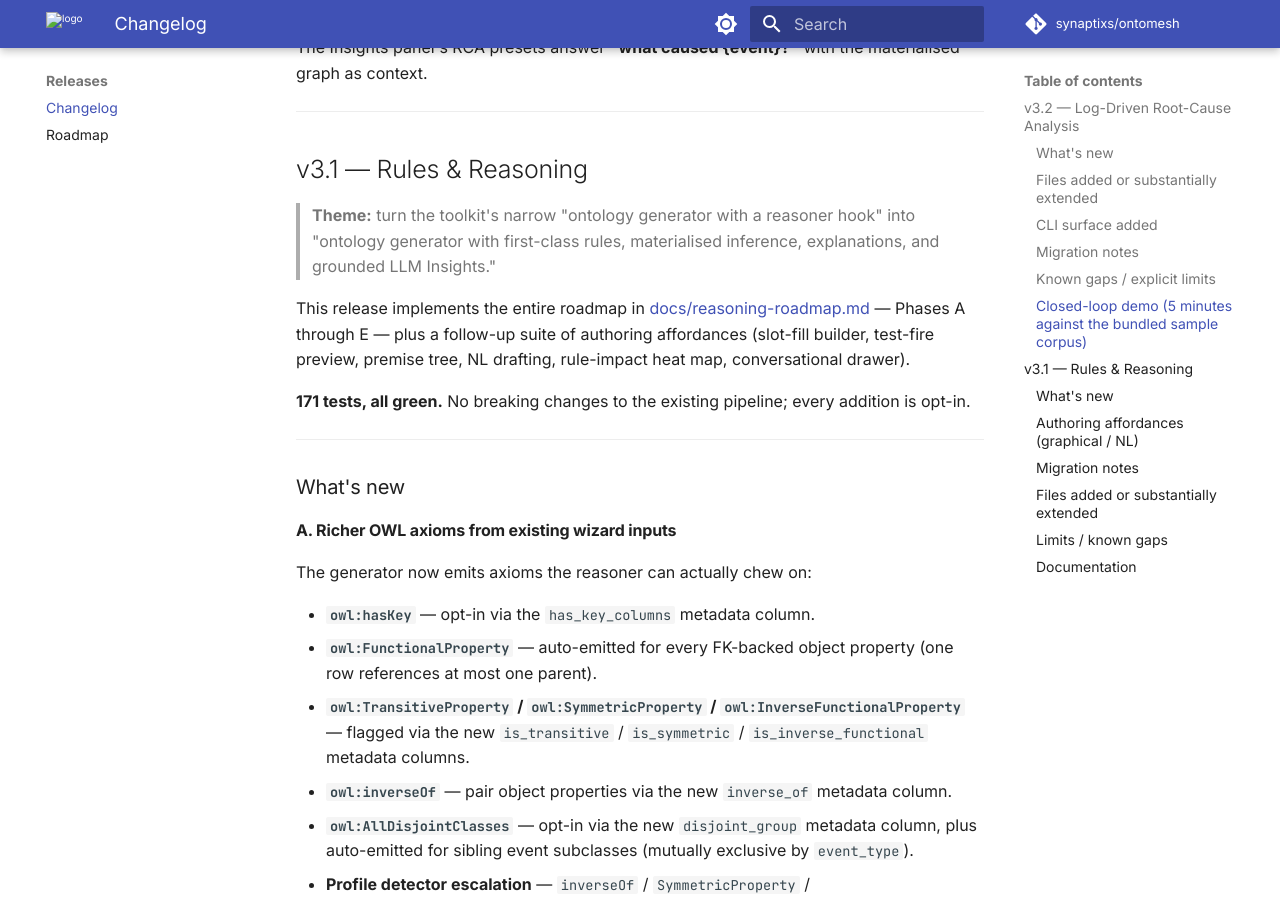
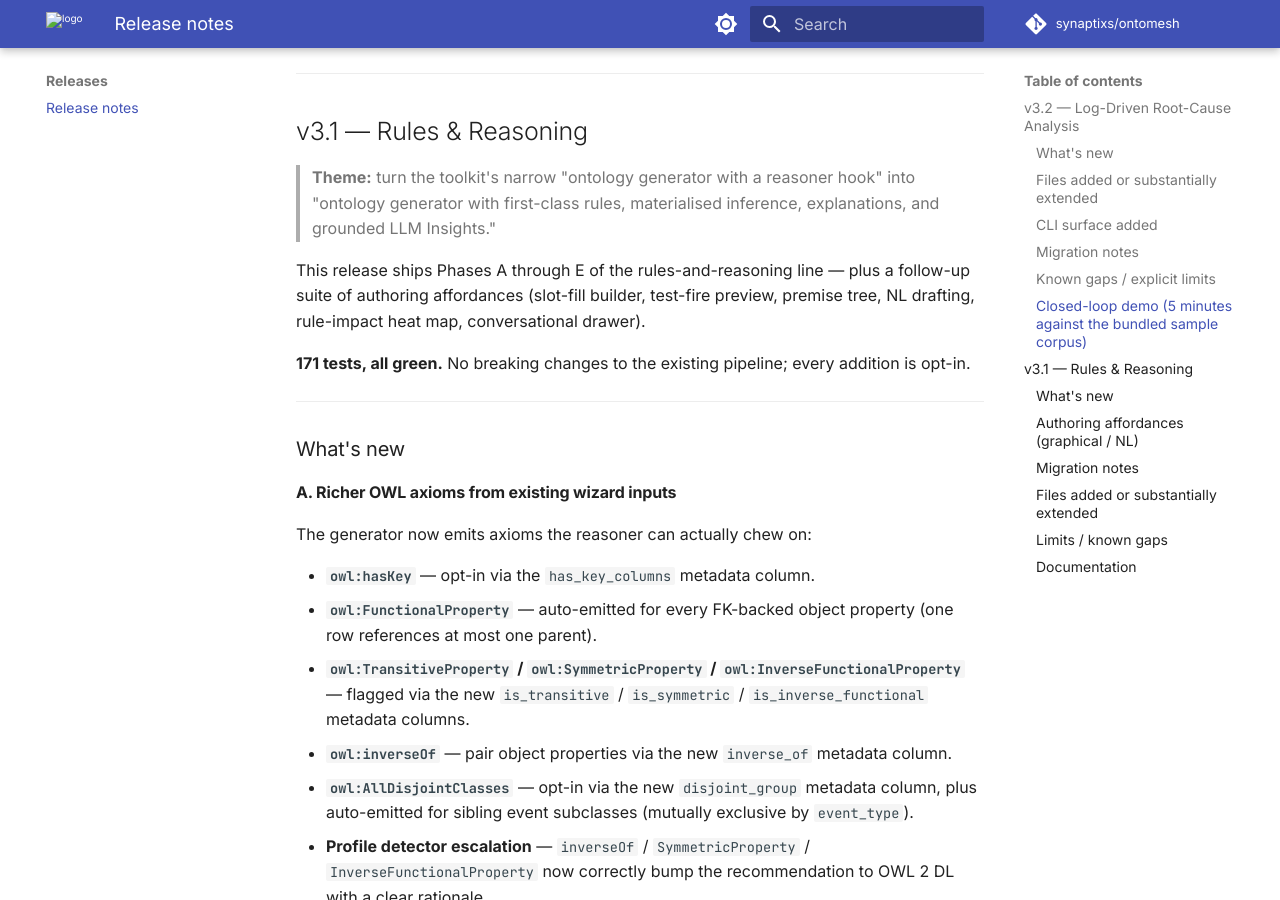
Before and after one commit to synaptixs/ontomesh, an MkDocs documentation site: the page built from docs/release-notes.md, in a window 1280 px wide and 900 px high, scrolled down 5618 px. Built offline with MkDocs 1.6.1 and Material for MkDocs 9.7.7, drawn with Linux system fonts in a browser that asks for light colours; comment, search, counter and statistics services are not loaded; the version menu is left out; some of the changed text lies outside the part shown.

Commit message:
fix(pypi): drop git+VCS direct dep + finish docs-cleanup link scrub
### PyPI fix (the actual blocker)

The first TestPyPI dry-run failed with:

  400 Can't have direct dependency: drift-monitor @
  git+https://github.com/synaptixs/infodrift.git@develop ; extra == "drift"

PyPI bans git+URL deps on uploaded packages — the published wheel must
depend only on other PyPI packages.  Pinning to a SHA doesn't help;
the *form* is rejected.

Two changes:
  • Drop the `drift-monitor @ git+...` line from the `[drift]` and
    `[all]` extras.  The PyPI-installable half of drift (drain3 and
    glue) stays.
  • Document drift as a two-step install in docs/concepts/drift.md
    and docs/getting-started/install.md:
        pip install 'ontomesh[drift]'
        pip install git+https://github.com/synaptixs/infodrift.git@develop
    A long comment in pyproject.toml explains why and links back to the
    docs; once drift-monitor ships to PyPI we'll fold it back in as a
    normal versioned dependency.

Local verification:
  python -m build       → sdist + wheel OK
  twine check --strict  → PASSED on both artefacts
  unzip METADATA        → 0 Requires-Dist lines with `git+` (was 2)
                          drift extra now: drain3>=0.9 only

### Docs cleanup finish (the half that got dropped in PR #46)

PR #46's `git add` errored mid-execution and only the pre-staged
`git rm`s landed.  The roadmap files themselves are gone (confirmed
404 on the live site), but the *inbound link scrubbing* never made
it into the commit.

This commit re-applies it:
  • docs/concepts/log-mining.md — drop dead design-rationale link
  • mkdocs.yml — drop "Roadmap" nav entry (replace "Changelog" label
    with "Release notes" for clarity)
  • CHANGELOG.md — drop dead PUBLIC_RELEASE_PLAN bullet
  • docs/release-notes.md — past-tense factual phrasing in place of
    "implements the entire roadmap in X" dead links
  • features.md — strip dead inline `·`-links
  • examples/log-rca/sample/README.md — drop §-refs to dev-plan
  • .github/workflows/docs.yml — reword the PUBLIC_RELEASE_PLAN
    comment

Verified `git grep` across all .md + .yml: zero remaining references
to deleted roadmap files.

Co-Authored-By: Claude Opus 4.7 (1M context) <noreply@anthropic.com>

````diff
--- a/docs/release-notes.md
+++ b/docs/release-notes.md
@@ -4,7 +4,7 @@
 
 > **Theme:** turn a folder of logs into a reviewed, materialised, queryable RCA ontology — without leaving the toolkit.
 
-This release implements the entire roadmap in [docs/log-rca-roadmap.md](log-rca-roadmap.md) and the development plan in [docs/log-rca-dev-plan.md](log-rca-dev-plan.md) — Phases L1 through L7, all seven shipped.
+This release ships Phases L1 through L7 — the full log-driven RCA pipeline (template clustering, sequence learning, causality, ontology generation).
 
 **263 tests, all green.** No breaking changes; the new pipeline lives alongside the existing one.
 
@@ -92,8 +92,6 @@ A closed-loop hook: re-runs Drain3 (with a stricter `sim_th=0.7`) against incomi
 ### Files added or substantially extended
 
 ```
-docs/log-rca-roadmap.md                   plan
-docs/log-rca-dev-plan.md                  build-out
 docs/release-notes.md                     this entry
 
 src/log_corpus.py                         L1.1 folder iterator
@@ -193,7 +191,7 @@ The Viewer's Materialised tab (from v3.1) renders the derivation premise tree en
 
 > **Theme:** turn the toolkit's narrow "ontology generator with a reasoner hook" into "ontology generator with first-class rules, materialised inference, explanations, and grounded LLM Insights."
 
-This release implements the entire roadmap in [docs/reasoning-roadmap.md](reasoning-roadmap.md) — Phases A through E — plus a follow-up suite of authoring affordances (slot-fill builder, test-fire preview, premise tree, NL drafting, rule-impact heat map, conversational drawer).
+This release ships Phases A through E of the rules-and-reasoning line — plus a follow-up suite of authoring affordances (slot-fill builder, test-fire preview, premise tree, NL drafting, rule-impact heat map, conversational drawer).
 
 **171 tests, all green.** No breaking changes to the existing pipeline; every addition is opt-in.
 
@@ -314,7 +312,6 @@ wizard/rules.py                     # Phase C + #3 + F2 + #7
 wizard/templates/index.html         # all UI surfaces above
 templates/preview_abox.ttl          # F2 / #6
 templates/rules/{telecom,healthcare,finance}.yaml  # Phase C starter library
-docs/reasoning-roadmap.md           # plan
 docs/release-notes.md               # this file
 tests/test_phase_a_axioms.py        # 8 tests
 tests/test_phase_b_materializer.py  # 7 tests
@@ -343,6 +340,5 @@ tests/test_convo_rule.py            # 5 tests (#8)
 
 ### Documentation
 
-- [docs/reasoning-roadmap.md](reasoning-roadmap.md) — the original plan.
 - [docs/runtime.md](runtime.md) — runtime layer + adapter contracts.
 - [docs/integrate.md](integrate.md) — 5-minute path; no changes required.
--- a/mkdocs.yml
+++ b/mkdocs.yml
@@ -139,8 +139,7 @@ nav:
       - TMF Forum:  tmf.md
       - Advanced:   advanced.md
   - Releases:
-      - Changelog:  release-notes.md
-      - Roadmap:    toolkit-v3-roadmap.md
+      - Release notes: release-notes.md
   - Project:
       - GitHub:        https://github.com/synaptixs/ontomesh
       - Container:     https://github.com/synaptixs/ontomesh/pkgs/container/ontomesh
````
Also changed, not shown: CHANGELOG.md (+0 -1 lines), docs/concepts/drift.md (+5 -2 lines), docs/concepts/log-mining.md (+0 -2 lines), docs/getting-started/install.md (+1 -1 lines), examples/log-rca/sample/README.md (+0 -2 lines), features.md (+2 -2 lines), pyproject.toml (+14 -3 lines), 1 other file.
